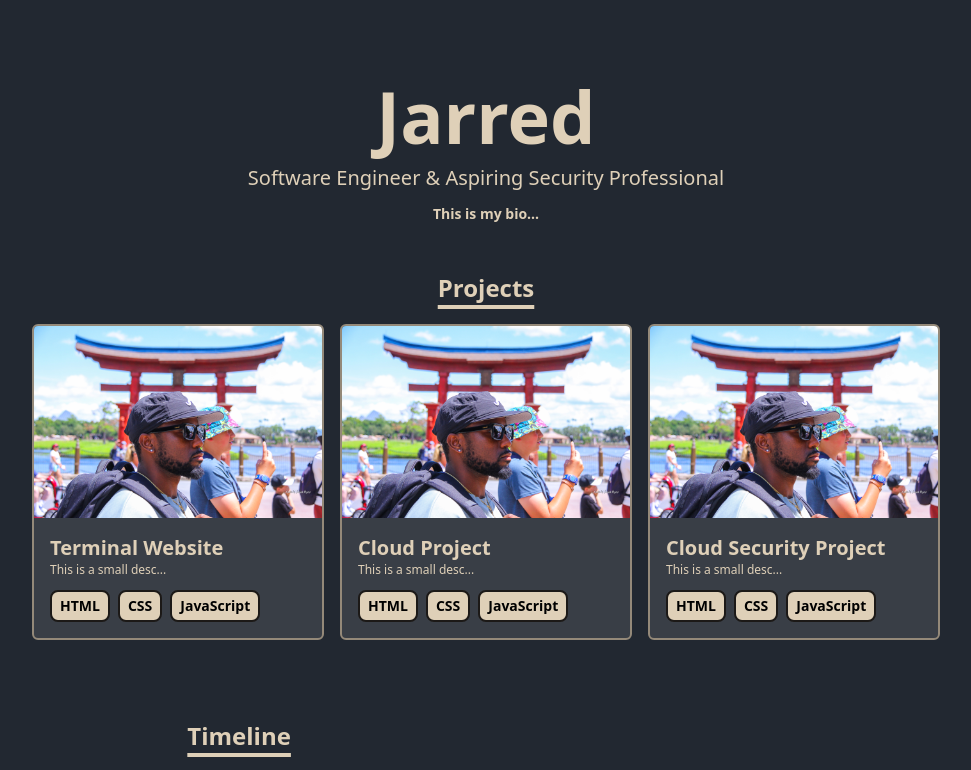
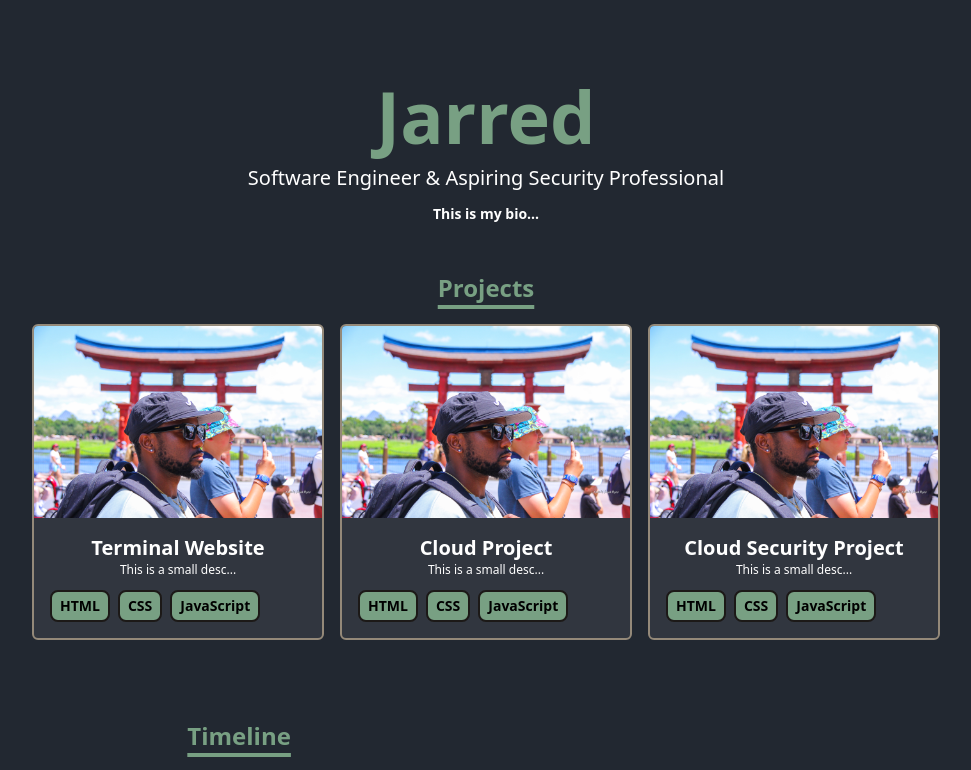
Before and after one commit to Jarredm1999/e-portfolio, a React (Vite) app: page / in a window 1280 px wide. Shown: the top 770 px of the page, without its empty margins (154-1125 px from the left). Built offline with nearby package versions, Linux system fonts and the light colour scheme.

Commit message:
touch up final color pallete

```diff
--- a/src/App.jsx
+++ b/src/App.jsx
@@ -7,7 +7,7 @@ import Portfolio from "./components/Portfolio";
 
 function App() {
   return (
-    <div className="bg-[#222831] text-[#DFD0B8] min-h-screen font-inter">
+    <div className="bg-[#222831] text-white min-h-screen font-inter">
       <div className="max-w-5xl w-11/12 mx-auto">
         <Intro />
         <Portfolio />
--- a/src/components/Intro.jsx
+++ b/src/components/Intro.jsx
@@ -3,11 +3,13 @@ import React from "react";
 function Intro() {
   return (
     <div className="flex items-center justify-center flex-col text-center pt-20 pb-6">
-      <h1 className="text-4xl md:text-7xl mb-1 md:mb-3 font-bold">Jarred</h1>
+      <h1 className="text-4xl md:text-7xl text-[#78A083] mb-1 md:mb-3 font-bold">
+        Jarred
+      </h1>
       <p className="text-base md:text-xl mb-3 font-medium">
         Software Engineer & Aspiring Security Professional
       </p>
-      <p className='text-sm max-w-xl mb-6 font-bold'>This is my bio...</p>
+      <p className="text-sm max-w-xl mb-6 font-bold">This is my bio...</p>
     </div>
   );
 }
--- a/src/components/PortfolioItem.jsx
+++ b/src/components/PortfolioItem.jsx
@@ -6,7 +6,7 @@ function PortfolioItem({ title, imgUrl, desc, stack, link }) {
       href={link}
       target="_blank"
       rel="noopener noreferrer"
-      className="border-2 border-[#948979] bg-[#393E46] rounded-md overflow-hidden hover:-translate-y-1.5 transition-all duration-300 cursor-pointer"
+      className="border-2 border-[#948979] bg-[#31363F] rounded-md overflow-hidden hover:-translate-y-1.5 transition-all duration-300 cursor-pointer"
     >
       <img
         src={imgUrl}
@@ -14,11 +14,13 @@ function PortfolioItem({ title, imgUrl, desc, stack, link }) {
         className="w-full h-36 md:h-48 object-cover cursor-pointer"
       />
       <div className="w-full p-4">
-        <h3 className="text-lg md:text-xl font-semibold">{title}</h3>
-        <p className="items-center text-xs mb-2 md:mb-3">{desc}</p>
+        <h3 className="justify-self-center text-lg md:text-xl font-semibold">
+          {title}
+        </h3>
+        <p className="justify-self-center text-xs mb-2 md:mb-3">{desc}</p>
         <p className="flex flex-wrap gap-2 flex-row items-centers justify-start text-xs md:text-sm">
           {stack.map((item) => (
-            <span className="inline-block px-2 py-1 font-semibold border-2 border-stone-900 bg-[#DFD0B8] text-black rounded-lg">
+            <span className="inline-block px-2 py-1 font-semibold border-2 border-stone-900 bg-[#78A083] text-black rounded-lg">
               {item}
             </span>
           ))}
--- a/src/components/TimelineItem.jsx
+++ b/src/components/TimelineItem.jsx
@@ -5,7 +5,7 @@ function TimelineItem({ year, title, duration, details }) {
     <ol className="flex flex-col md:flex-row relative border-l border-stone-200">
       <li className="mb-10 ml-4">
         <div
-          className="absolute w-3 h-3 bg-stone-200 rounded-full mt-1.5
+          className="absolute w-3 h-3 bg-[#78A083] rounded-full mt-1.5
         -left-1.5 border border-white"
         />
         <p
@@ -14,19 +14,19 @@ function TimelineItem({ year, title, duration, details }) {
         >
           <span
             className="inline-block px-2 py-1 font-semibold text-stone-900
-          bg-[#DFD0B8] rounded-md"
+          bg-white rounded-md"
           >
             {year}
           </span>
           <h3 className="text-lg font-semibold text-white">{title}</h3>
           <div
             className="my-1 text-sm font-normal leading-none
-          text-stone-400"
+          text-white"
           >
             {duration}
           </div>
         </p>
-        <p className="my-2 text-base font-normal text-stone-500">{details}</p>
+        <p className="my-2 text-base font-normal text-white">{details}</p>
       </li>
     </ol>
   );
--- a/src/components/Title.jsx
+++ b/src/components/Title.jsx
@@ -6,7 +6,7 @@ function Title({ children, id }) {
       id={id && id}
       className="text-2xl font-bold underline
       underline-offset-8 decoration-4 mb-5
-    text-[#DFD0B8d]"
+    text-[#78A083]"
     >
       {children}
     </h1>
```
